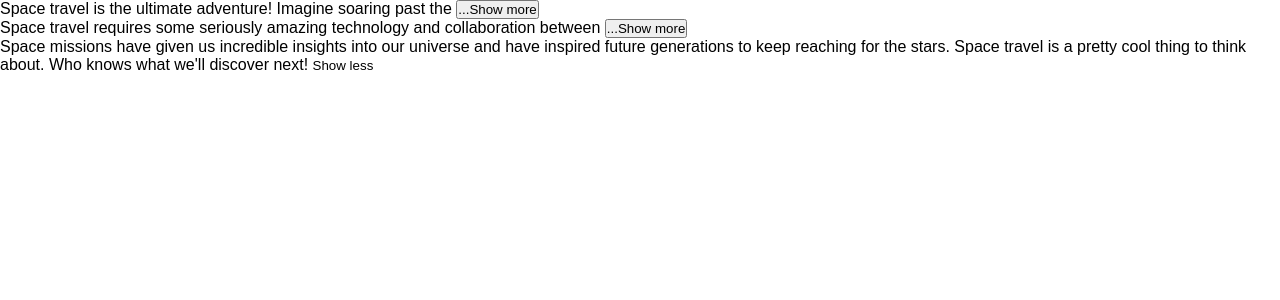
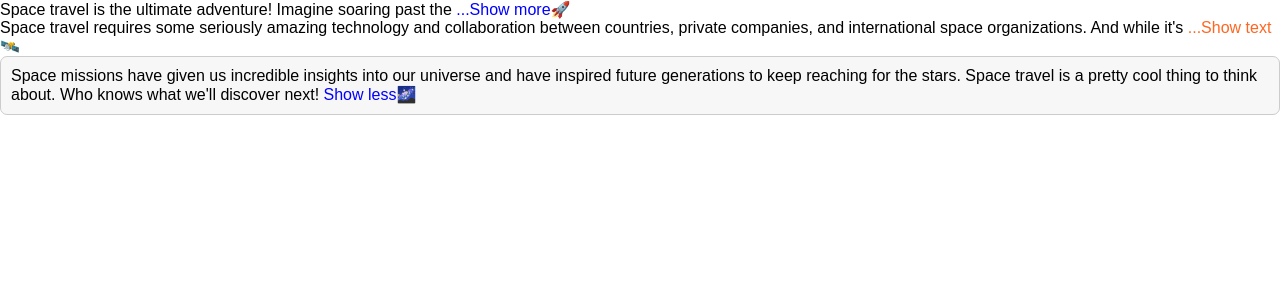
Before and after one commit to SenseiZarkoDukic/text-expander, a React (Create React App) app: page / in a window 1280 px wide. Shown: the top 300 px of the page. Built offline with nearby package versions, Linux system fonts and the light colour scheme.

Commit message:
Created new prop, named Emoji

```diff
--- a/src/App.js
+++ b/src/App.js
@@ -3,7 +3,7 @@ import { useState } from "react";
 export default function App() {
   return (
     <div>
-      <TextExpander collapsedNumWords={10}>
+      <TextExpander collapsedNumWords={10} emoji="🚀">
         Space travel is the ultimate adventure! Imagine soaring past the stars
         and exploring new worlds. It's the stuff of dreams and science fiction,
         but believe it or not, space travel is a real thing. Humans and robots
@@ -16,6 +16,7 @@ export default function App() {
         expandButtonText="Show text"
         collapseButtonText="Collapse text"
         buttonColor="#ff6622"
+        emoji="🛰️"
       >
         Space travel requires some seriously amazing technology and
         collaboration between countries, private companies, and international
@@ -24,7 +25,7 @@ export default function App() {
         foot on the moon or when rovers were sent to roam around on Mars.
       </TextExpander>
 
-      <TextExpander expanded={true} className="box">
+      <TextExpander expanded={true} className="box" emoji="🌌">
         Space missions have given us incredible insights into our universe and
         have inspired future generations to keep reaching for the stars. Space
         travel is a pretty cool thing to think about. Who knows what we'll
@@ -37,23 +38,33 @@ export default function App() {
 function TextExpander({
   expandButtonText,
   collapseButtonText,
-  buttonColor = "#ff6622",
+  buttonColor,
   expanded,
   className,
   children,
   collapsedNumWords,
+  emoji,
 }) {
   const [exp, setExp] = useState(expanded);
   const [expButtonText, setExpButtonText] = useState("Show more");
   const [collButtonText, setCollButtonText] = useState("Show less");
-  const [collNumWords, setCollNumWords] = useState(10);
+  const [collNumWords, setCollNumWords] = useState(collapsedNumWords);
   const [btnColor, setBtnColor] = useState("#0000FF");
+  const [clName, setClName] = useState("");
 
   return (
-    <div className="className">
-      <Text collapsedNumWords={collNumWords} children={children} exp={exp} />{" "}
+    <div className={className ? className : clName}>
+      <Text
+        collNumWords={collNumWords}
+        children={children}
+        exp={exp}
+        className={className}
+        collapsedNumWords={collapsedNumWords}
+      />{" "}
       <Button
         onSetExp={setExp}
+        onSetExpBtnText={setExpButtonText}
+        onSetCollBtnText={setCollButtonText}
         exp={exp}
         expandButtonText={expandButtonText}
         collapseButtonText={collapseButtonText}
@@ -62,19 +73,33 @@ function TextExpander({
         onSetCollapseNumWords={setCollNumWords}
         collButtonText={collButtonText}
         expButtonText={expButtonText}
-        // btnColor={collapsedNumWords === 20 && setBtnColor(buttonColor)}
+        btnColor={btnColor}
+        onSetBtnColor={setBtnColor}
+        buttonColor={buttonColor}
       />
+      {emoji}
     </div>
   );
 }
 
-function Text({ collapsedNumWords, children, exp }) {
+function Text({ collNumWords, children, exp, className, collapsedNumWords }) {
   return (
-    <>{exp ? children : children.split(" ", collapsedNumWords).join(" ")}</>
+    <>
+      {exp
+        ? children
+        : children
+            .split(
+              " ",
+              !collapsedNumWords ? (collapsedNumWords = 10) : collNumWords
+            )
+            .join(" ")}
+    </>
   );
 }
 
 function Button({
+  onSetExpBtnText,
+  onSetCollBtnText,
   onSetExp,
   exp,
   expandButtonText,
@@ -84,29 +109,31 @@ function Button({
   onSetCollapseNumWords,
   collButtonText,
   expButtonText,
-  // btnColor,
+  btnColor,
+  onSetBtnColor,
 }) {
   const handleExpand = (exp) => onSetExp(!exp);
-  const handleCollapse = (exp) => onSetExp(exp);
+  const handleCollapse = (exp) => {
+    onSetExp(exp);
+  };
 
   const btnStyle = {
     background: "none",
     border: "none",
     padding: 0,
-    // buttonColor: btnColor,
+    color: collapsedNumWords === 20 ? buttonColor : btnColor,
+    fontSize: "16px",
   };
   return (
     <>
       {exp ? (
         <button style={btnStyle} onClick={() => handleCollapse()}>
-          {collButtonText}
+          {collapsedNumWords === 20 ? collapseButtonText : collButtonText}
         </button>
       ) : (
-        <button
-          style={{ buttonColor: buttonColor }}
-          onClick={() => handleExpand()}
-        >
-          ...{expButtonText}
+        <button style={btnStyle} onClick={() => handleExpand()}>
+          ...
+          {collapsedNumWords === 20 ? expandButtonText : expButtonText}
         </button>
       )}
     </>
```
